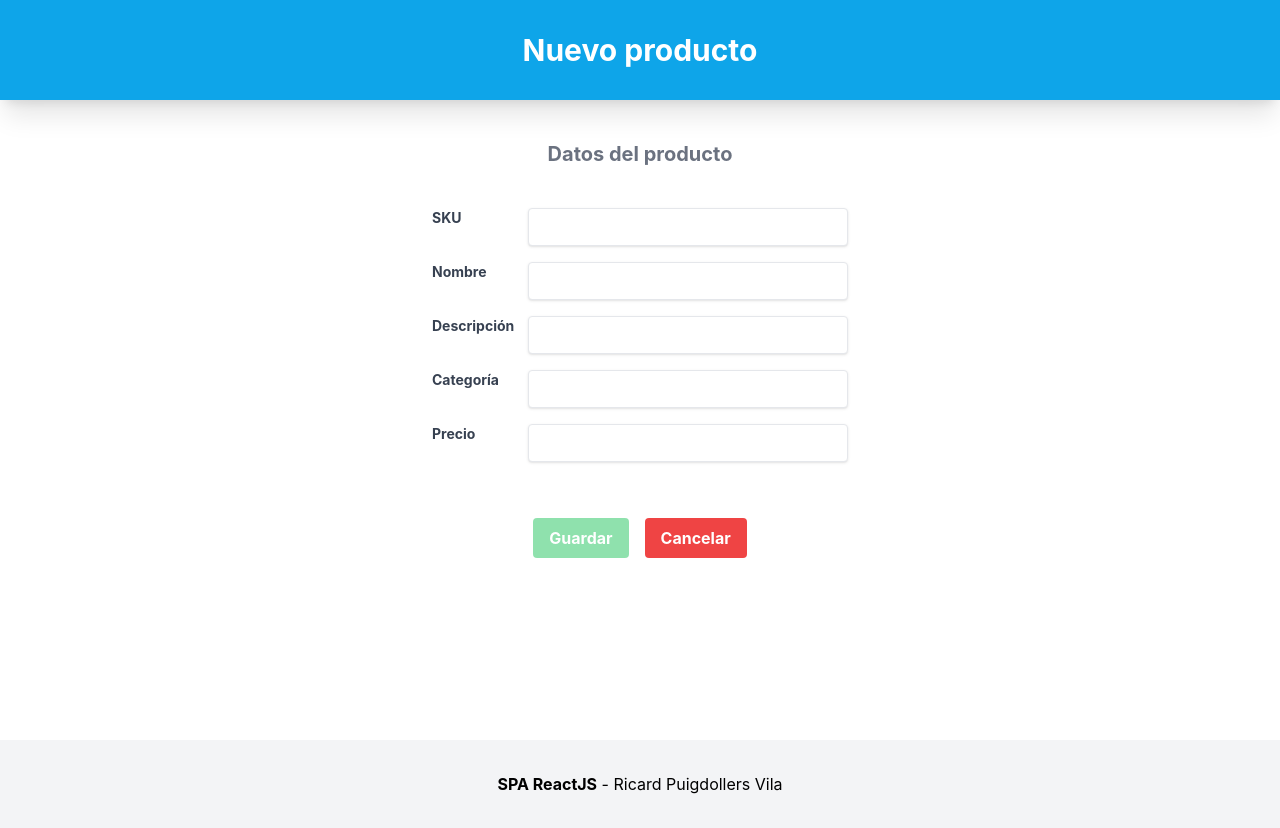
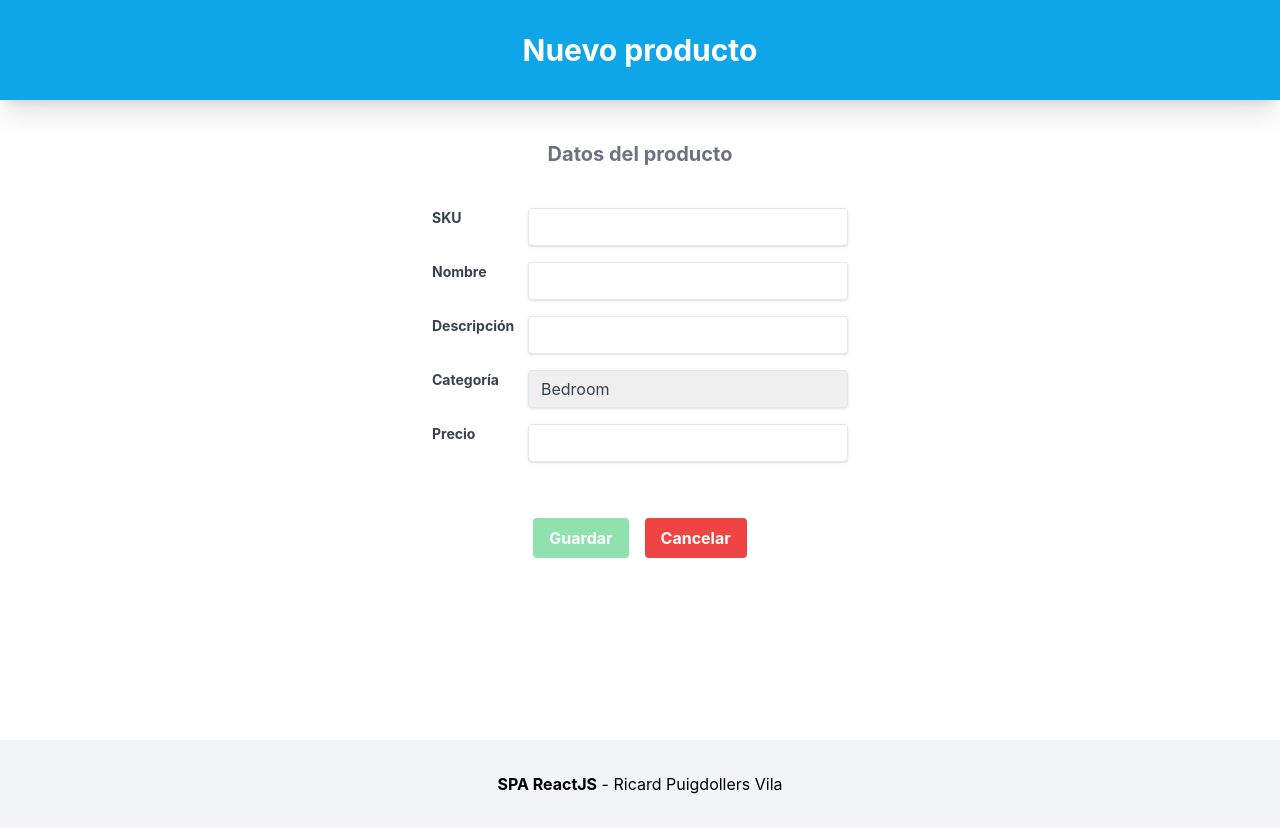
Before and after one commit to puigdollersvr/react-spa_products-manager, a React (Create React App) app: page /products/new in a window 1280 px wide. Built offline with nearby package versions, Linux system fonts and the light colour scheme.

Commit message:
Add product category dropdown

```diff
--- a/src/components/ProductEdit.js
+++ b/src/components/ProductEdit.js
@@ -15,6 +15,25 @@ const renderField = ({input, meta, type, label, name, withFocus}) => (
         </div>
         <input className='shadow appearance-none border rounded py-2 w-80 px-3 text-gray-700 leading-tight focus:outline-none focus:shadow-outline' {...input} type={!type ? "text" : type }
         ref={withFocus} />
+    </div>
+);
+
+//Render a drop down list.
+const renderDropDownField = ({input, children, meta, label, name, withFocus}) => (
+    <div className='flex flex-row justify-center py-2'>
+        <div>
+            <label className='block text-gray-700 text-sm font-bold w-24 text-left self-center' htmlFor={name}>{label}</label>
+            {
+                meta.touched && meta.error && <span className='block text-xs text-red-500 text-left'>{meta.error}</span>
+            }
+        </div>
+        <select
+            className='shadow appearance-none border rounded py-2 w-80 px-3 text-gray-700 leading-tight focus:outline-none focus:shadow-outline'
+            {...input}
+            ref={withFocus}
+        >
+            {children}
+        </select>
     </div>
 );
 
@@ -114,13 +133,19 @@ const ProductEdit = ({ handleSubmit, submitting, onBack, pristine }) => {
                     validate={isRequired}
                     label="Descripción"
                 ></Field>
+
                 <Field
                     name="category"
-                    component={renderField}
-                    type="text"
+                    component={renderDropDownField}
                     validate={isRequired}
                     label="Categoría"
-                ></Field>
+                >
+                    <option value="Bedroom">Bedroom</option>
+                    <option value="Bathroom">Bathroom</option>
+                    <option value="Kitchen">Kitchen</option>
+                    <option value="Living Room">Living Room</option>
+                    <option value="Home Office">Home Office</option>
+                </Field>
                 <Field
                     name="price"
                     component={renderField}
```
